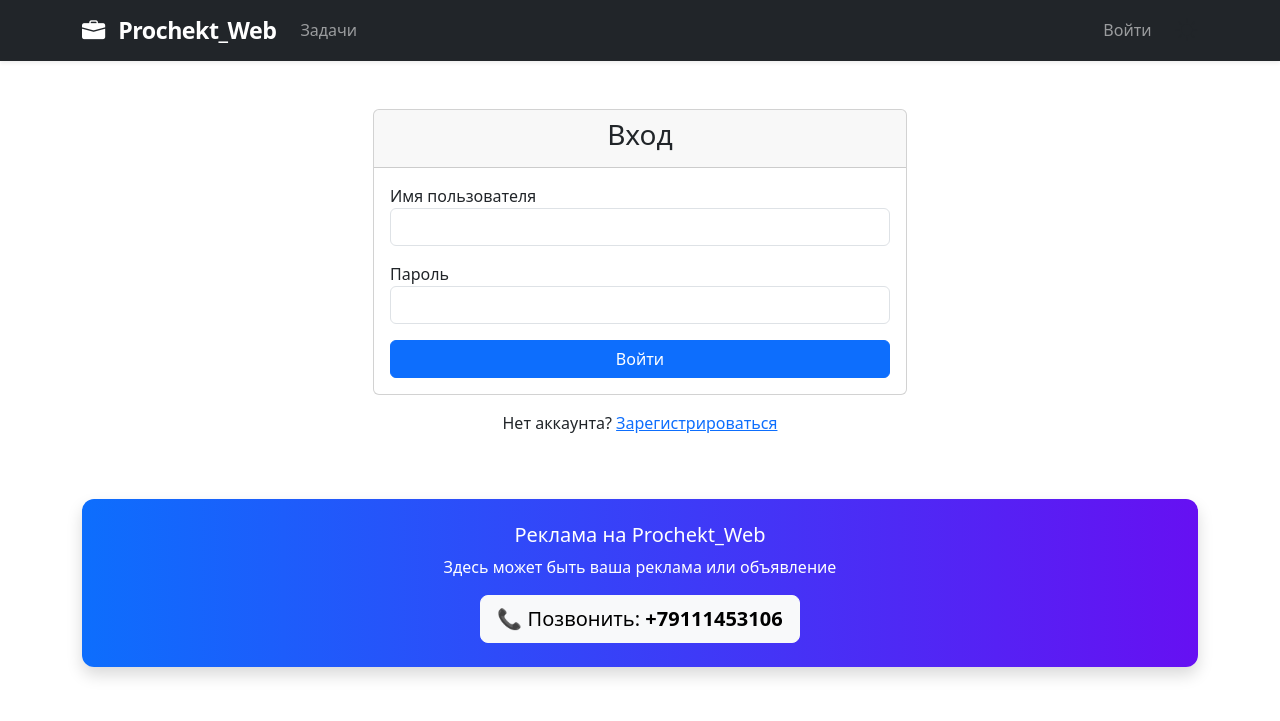
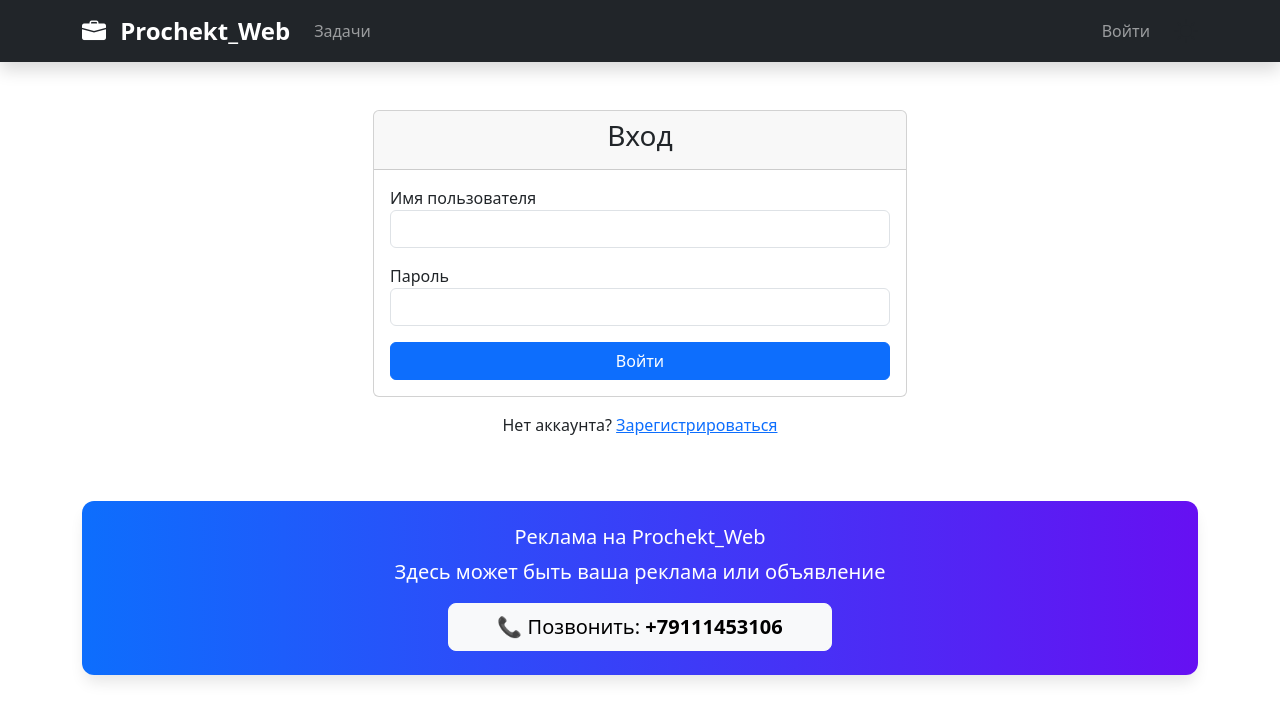
Before and after one commit to balkunovlevnikolaevich-a11y/Prochekt_Web, a Flask app: a page that uses app/templates/base.html in a window 1280 px wide. Shown: the top 721 px of the page. Run offline with Flask 3, Linux system fonts and the light colour scheme; some libraries are stand-ins or nearby versions.

Commit message:
Update base.html

```diff
--- a/app/templates/base.html
+++ b/app/templates/base.html
@@ -7,38 +7,40 @@
     <link href="https://cdn.jsdelivr.net/npm/bootstrap@5.3.3/dist/css/bootstrap.min.css" rel="stylesheet">
     <link href="https://cdn.jsdelivr.net/npm/bootstrap-icons@1.11.3/font/bootstrap-icons.css" rel="stylesheet">
     <style>
-        :root {
-            --primary: #0d6efd;
-        }
+        :root { --primary: #0d6efd; }
         .navbar-brand {
             font-weight: 700;
-            font-size: 1.45rem;
-            letter-spacing: -0.5px;
+            font-size: 1.5rem;
         }
-        .admin-link {
-            color: #ffc107 !important;
-            font-weight: 600;
-        }
+        .admin-link { color: #ffc107 !important; font-weight: 600; }
+
         .hover-card {
             transition: all 0.3s cubic-bezier(0.4, 0, 0.2, 1);
         }
         .hover-card:hover {
-            transform: translateY(-6px);
-            box-shadow: 0 20px 25px -5px rgb(0 0 0 / 0.1), 0 10px 10px -5px rgb(0 0 0 / 0.1) !important;
+            transform: translateY(-8px);
+            box-shadow: 0 20px 25px -5px rgb(0 0 0 / 0.1), 0 10px 10px -6px rgb(0 0 0 / 0.1) !important;
         }
+
         .ad-banner {
             background: linear-gradient(90deg, #0d6efd, #6610f2);
             color: white;
             border-radius: 12px;
+            box-shadow: 0 10px 15px -3px rgb(0 0 0 / 0.1);
         }
+
         .theme-switch {
             cursor: pointer;
-            font-size: 1.4rem;
+            font-size: 1.5rem;
+            transition: transform 0.3s;
+        }
+        .theme-switch:hover {
+            transform: rotate(20deg);
         }
     </style>
 </head>
 <body>
-    <nav class="navbar navbar-expand-lg navbar-dark bg-dark shadow-sm">
+    <nav class="navbar navbar-expand-lg navbar-dark bg-dark shadow">
         <div class="container">
             <a class="navbar-brand" href="{{ url_for('main.index') }}">
                 <i class="bi bi-briefcase-fill me-2"></i> Prochekt_Web
@@ -48,30 +50,18 @@
             </button>
             <div class="collapse navbar-collapse" id="navbarNav">
                 <ul class="navbar-nav me-auto">
-                    <li class="nav-item">
-                        <a class="nav-link" href="{{ url_for('tasks.list_tasks') }}">Задачи</a>
-                    </li>
+                    <li class="nav-item"><a class="nav-link" href="{{ url_for('tasks.list_tasks') }}">Задачи</a></li>
                     {% if current_user.is_authenticated and current_user.role.value == 'Администратор' %}
-                    <li class="nav-item">
-                        <a class="nav-link admin-link" href="{{ url_for('tasks.admin_panel') }}">
-                            👑 Админ-панель
-                        </a>
-                    </li>
+                    <li class="nav-item"><a class="nav-link admin-link" href="{{ url_for('tasks.admin_panel') }}">👑 Админ-панель</a></li>
                     {% endif %}
                 </ul>
 
                 <ul class="navbar-nav align-items-center">
                     {% if current_user.is_authenticated %}
-                        <li class="nav-item me-3">
-                            <a class="nav-link" href="{{ url_for('main.dashboard') }}">Кабинет</a>
-                        </li>
-                        <li class="nav-item me-3">
-                            <a class="nav-link text-danger" href="{{ url_for('auth.logout') }}">Выйти</a>
-                        </li>
+                        <li class="nav-item me-3"><a class="nav-link" href="{{ url_for('main.dashboard') }}">Кабинет</a></li>
+                        <li class="nav-item me-3"><a class="nav-link text-danger" href="{{ url_for('auth.logout') }}">Выйти</a></li>
                     {% else %}
-                        <li class="nav-item me-3">
-                            <a class="nav-link" href="{{ url_for('auth.login') }}">Войти</a>
-                        </li>
+                        <li class="nav-item me-3"><a class="nav-link" href="{{ url_for('auth.login') }}">Войти</a></li>
                     {% endif %}
                     <li class="nav-item">
                         <i onclick="toggleTheme()" class="bi bi-sun-fill theme-switch" id="theme-icon"></i>
@@ -85,10 +75,7 @@
         {% with messages = get_flashed_messages(with_categories=true) %}
             {% if messages %}
                 {% for category, message in messages %}
-                    <div class="alert alert-{{ category }} alert-dismissible fade show">
-                        {{ message }}
-                        <button type="button" class="btn-close" data-bs-dismiss="alert"></button>
-                    </div>
+                    <div class="alert alert-{{ category }} alert-dismissible fade show">{{ message }}</div>
                 {% endfor %}
             {% endif %}
         {% endwith %}
@@ -98,11 +85,11 @@
 
     <!-- Реклама -->
     {% if ad and ad.active %}
-    <div class="container mt-5">
-        <div class="ad-banner p-4 text-center shadow">
+    <div class="container mt-5 mb-5">
+        <div class="ad-banner p-4 text-center">
             <h5 class="mb-2">{{ ad.title }}</h5>
-            <p class="mb-3">{{ ad.content }}</p>
-            <a href="tel:{{ ad.phone }}" class="btn btn-light btn-lg">
+            <p class="mb-3 lead">{{ ad.content }}</p>
+            <a href="tel:{{ ad.phone }}" class="btn btn-light btn-lg px-5">
                 📞 Позвонить: <strong>{{ ad.phone }}</strong>
             </a>
         </div>
@@ -125,7 +112,7 @@
             }
         }
 
-        // Загрузка сохранённой темы
+        // Восстанавливаем тему
         if (localStorage.getItem('theme') === 'dark') {
             document.documentElement.setAttribute('data-bs-theme', 'dark');
             document.getElementById('theme-icon').classList.replace('bi-sun-fill', 'bi-moon-fill');
```
